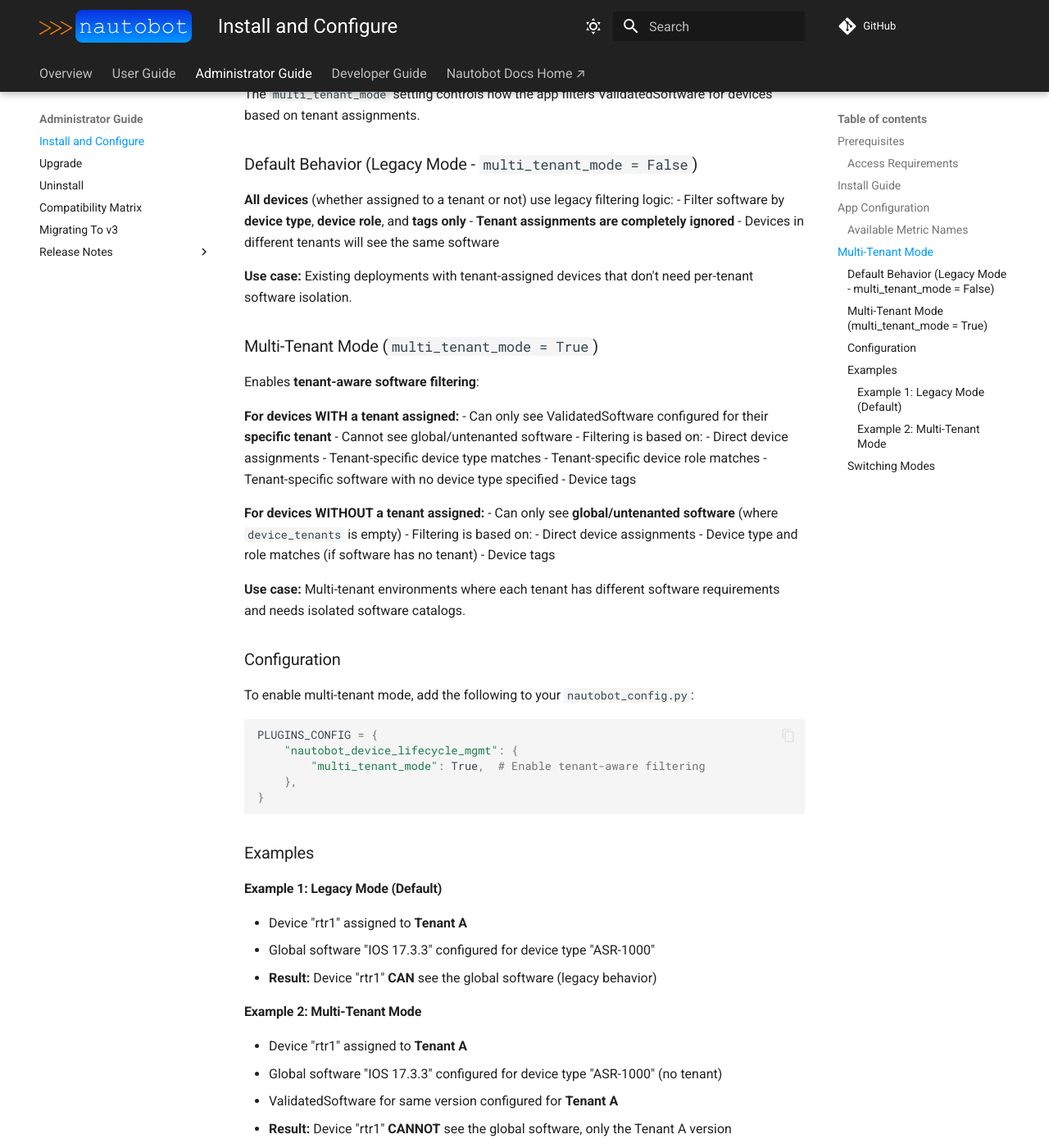
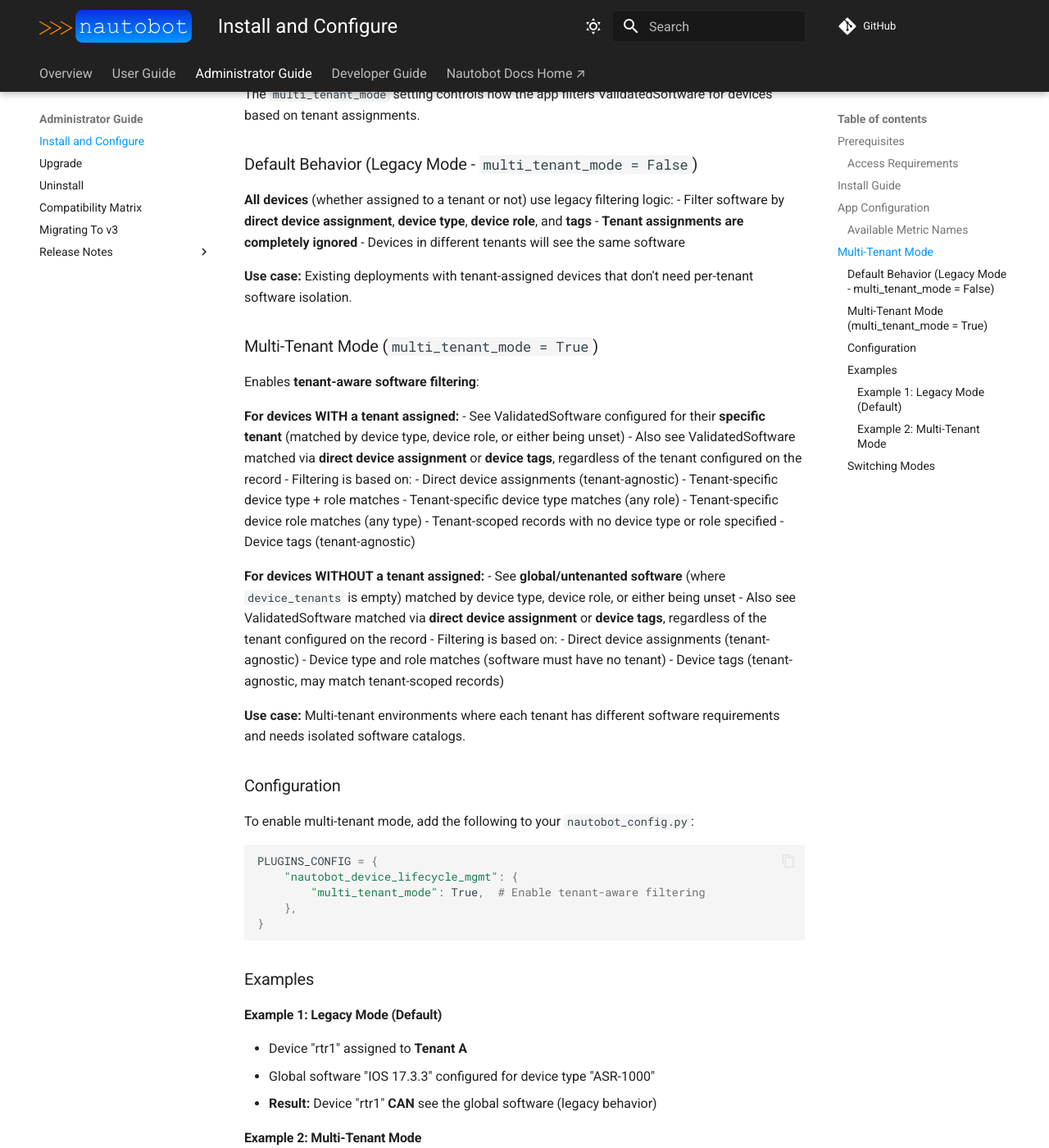
Before and after one commit to nautobot/nautobot-app-device-lifecycle-mgmt, an MkDocs documentation site: the page built from docs/admin/install.md, in a window 1280 px wide and 1400 px high, scrolled down 3244 px. Shown: the whole window at 82% size. Built offline with MkDocs 1.6.1 and Material for MkDocs 9.7.7, drawn with Linux system fonts in a browser that asks for light colours; comment, search, counter and statistics services are not loaded.

Commit message:
DOCS: ammend docs/admin/install.md.

```diff
--- a/docs/admin/install.md
+++ b/docs/admin/install.md
@@ -98,7 +98,7 @@ The `multi_tenant_mode` setting controls how the app filters ValidatedSoftware f
 ### Default Behavior (Legacy Mode - `multi_tenant_mode = False`)
 
 **All devices** (whether assigned to a tenant or not) use legacy filtering logic:
-- Filter software by **device type**, **device role**, and **tags only**
+- Filter software by **direct device assignment**, **device type**, **device role**, and **tags**
 - **Tenant assignments are completely ignored**
 - Devices in different tenants will see the same software
 
@@ -109,21 +109,23 @@ The `multi_tenant_mode` setting controls how the app filters ValidatedSoftware f
 Enables **tenant-aware software filtering**:
 
 **For devices WITH a tenant assigned:**
-- Can only see ValidatedSoftware configured for their **specific tenant**
-- Cannot see global/untenanted software
+- See ValidatedSoftware configured for their **specific tenant** (matched by device type, device role, or either being unset)
+- Also see ValidatedSoftware matched via **direct device assignment** or **device tags**, regardless of the tenant configured on the record
 - Filtering is based on:
-    - Direct device assignments
-    - Tenant-specific device type matches
-    - Tenant-specific device role matches
-    - Tenant-specific software with no device type specified
-    - Device tags
+    - Direct device assignments (tenant-agnostic)
+    - Tenant-specific device type + role matches
+    - Tenant-specific device type matches (any role)
+    - Tenant-specific device role matches (any type)
+    - Tenant-scoped records with no device type or role specified
+    - Device tags (tenant-agnostic)
 
 **For devices WITHOUT a tenant assigned:**
-- Can only see **global/untenanted software** (where `device_tenants` is empty)
+- See **global/untenanted software** (where `device_tenants` is empty) matched by device type, device role, or either being unset
+- Also see ValidatedSoftware matched via **direct device assignment** or **device tags**, regardless of the tenant configured on the record
 - Filtering is based on:
-    - Direct device assignments
-    - Device type and role matches (if software has no tenant)
-    - Device tags
+    - Direct device assignments (tenant-agnostic)
+    - Device type and role matches (software must have no tenant)
+    - Device tags (tenant-agnostic, may match tenant-scoped records)
 
 **Use case:** Multi-tenant environments where each tenant has different software requirements and needs isolated software catalogs.
 
```
